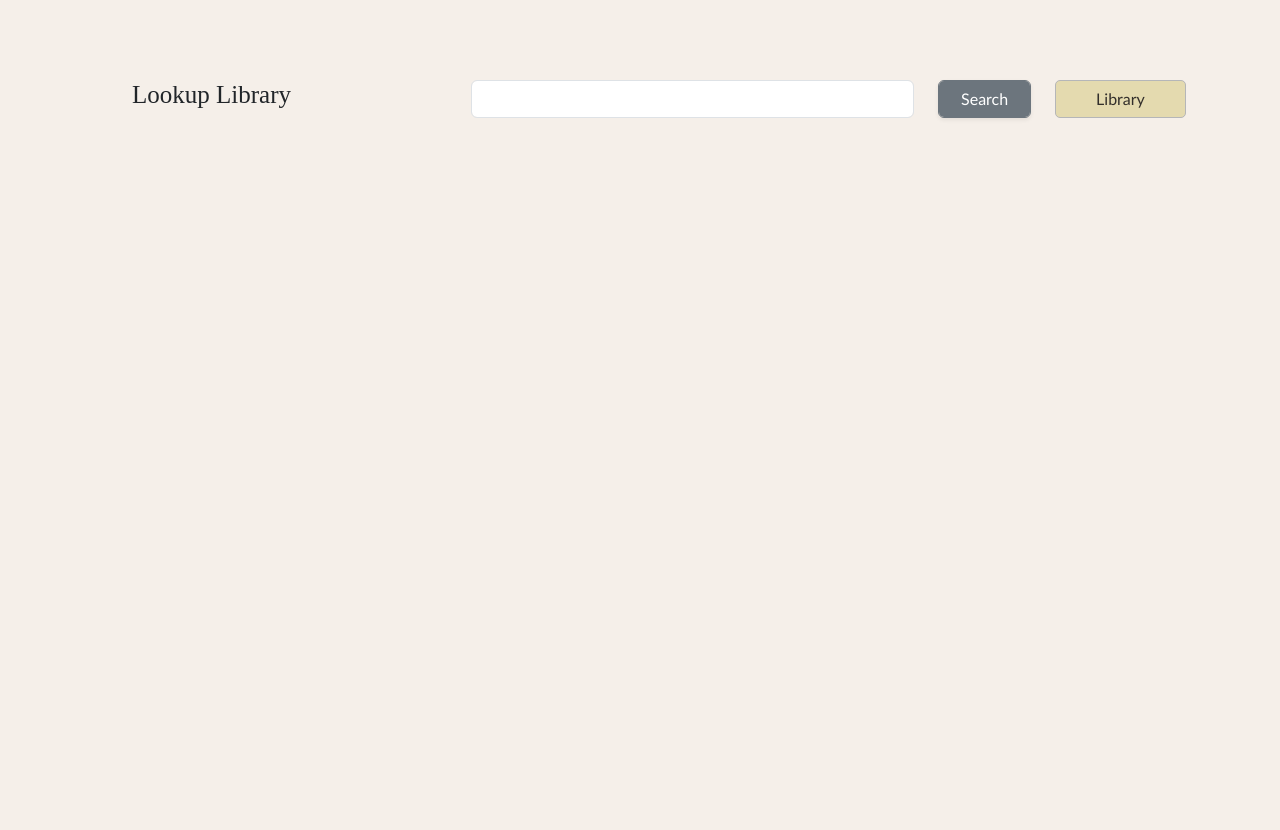
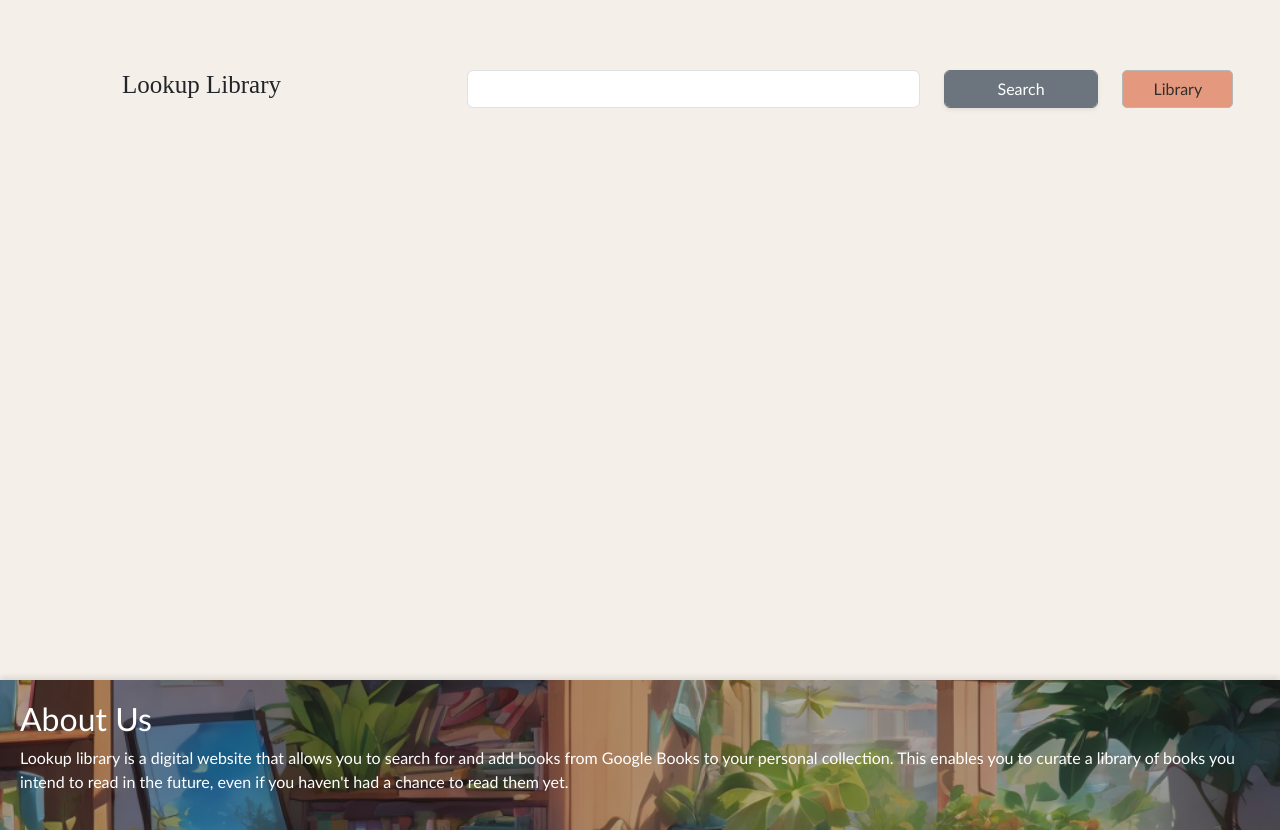
Before and after one commit to csc4351-f22/Books, a Flask app: template templates/index.html in a window 1280 px wide. Before the commit the page ends 119 px from the top, so only its background shows below. Run offline with Flask 3, Linux system fonts and the light colour scheme; the template is opened without the code that fills it, so the values that code supplies are empty.

Commit message:
added about us page at the bottom
the about us page has a background image

```diff
--- a/static/style.css
+++ b/static/style.css
@@ -1,6 +1,16 @@
+html{
+  height: 100%;
+  box-sizing: border-box;
+}
+
 body {
   font-family: 'Trebuchet MS', 'Lucida Sans Unicode', 'Lucida Grande', 'Lucida Sans', Arial, sans-serif;
   background-color: rgb(245, 239, 233);
+  position: relative;
+  margin: 0;
+  min-height: 100%;
+  padding-bottom: 180px;
+  box-sizing: inherit;
 }
 
 h1{
@@ -33,15 +43,15 @@ img {
 }
 
 .search-wrap {
-  padding: 50px;
+  padding: 40px;
   margin: 30px 0 30px 0;
 }
 
 .search-library button{
-  padding: 6px 40px;
+  padding: 6px 30px;
   border: 1px solid #b5b6b8;
   border-radius: 5px;
-  background-color: #e4daaf;
+  background-color: rgb(228, 153, 126);
   color: rgb(51, 47, 43);
 }
 
@@ -90,3 +100,18 @@ form.delete input[type="submit"]{
   color: rgb(51, 47, 43);
 
 }
+
+.about-page {
+  background-image: linear-gradient(rgba(0, 0, 0, 0.3), rgba(0, 0, 0, 0.3)), url('/static/images/book-pic.png');
+  background-size: cover;
+  background-repeat: no-repeat;
+  background-position: center;
+  position: absolute;
+  color: white;
+  bottom: 0;
+  left: 0;
+  padding: 20px;
+  box-shadow: 0px -3px 6px rgba(0, 0, 0, 0.1);
+
+
+}
--- a/templates/index.html
+++ b/templates/index.html
@@ -24,16 +24,16 @@
                 class="form-control" />
               </div>
 
-              <div class="col-2">
+              <div class="col-3">
                 <input
                 type="submit"
                 value="Search"
                 class="form-control btn btn-secondary shadow-sm" />
               </div>
 
-              <div class="col-2 search-library">
+              <div class="col-1 search-library">
                 <a href="/library">
-                  <button type="button" >Library</button>
+                  <button type="button" class="btn">Library</button>
                 </a>
               </div>
             </div>
@@ -92,7 +92,20 @@
             {% endif %}
           </div>
         </div>
+
       </div>
     </div>
+    <footer class="about-page">
+      <div class="background-image">
+        <h2>About Us</h2>
+        <p>
+          Lookup library is a digital website that allows you to search for and add books
+          from Google Books to your personal collection. This enables you to curate a library
+          of books you intend to read in the future, even if you haven't had a
+          chance to read them yet.
+        </p>
+      </div>
+    </footer>
+
   </body>
 </html>
--- a/templates/library.html
+++ b/templates/library.html
@@ -20,7 +20,7 @@
                 <div class="col-3 search-library">
                     <a href="/">
                         <button
-                        type="button">search</button>
+                        type="button" class="btn">search</button>
                     </a>
                 </div>
             </div>
```
Also changed, not shown: database.db, static/images/book-pic.png (added), 1 other file.
